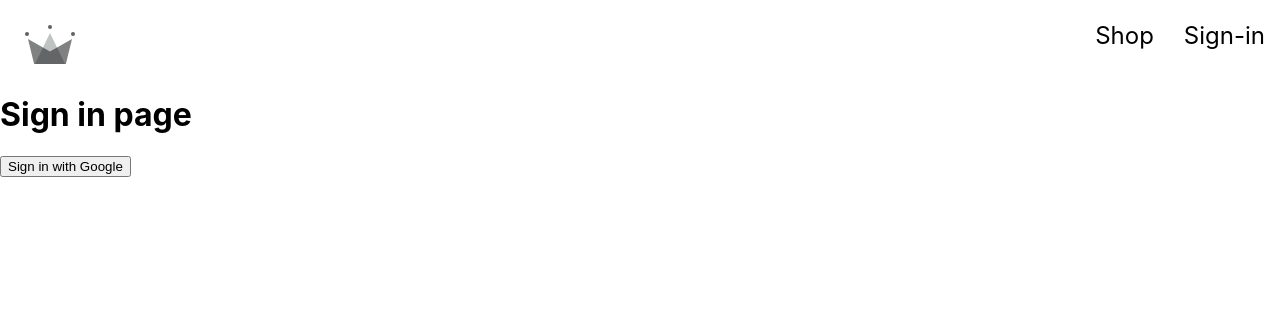
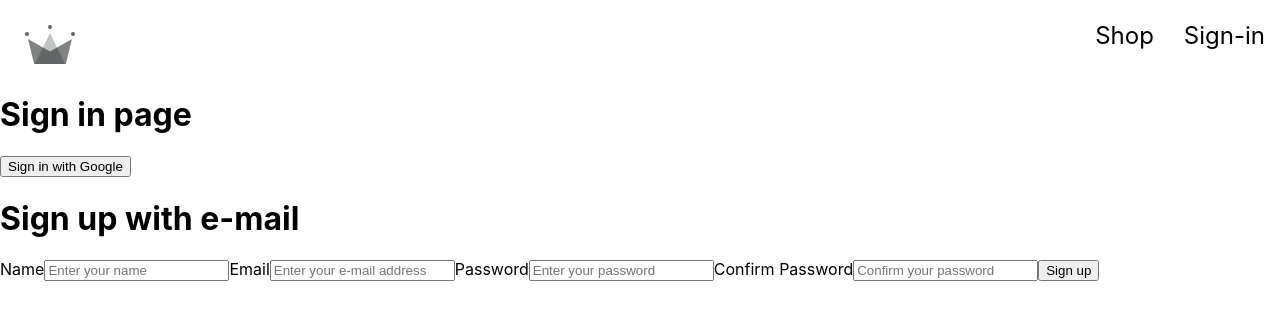
Before and after one commit to NewPhoneWhoDis/ecommerce-store, a React (Create React App) app: page /sign-in in a window 1280 px wide. Shown: the top 320 px of the page. Built offline with nearby package versions, Linux system fonts and the light colour scheme.

Commit message:
Initial Sign up form

```diff
--- /dev/null
+++ b/src/components/auth/sign-up-form/sign-up-form.component.jsx
@@ -0,0 +1,45 @@
+import { useState } from "react";
+
+const defaultFormField = {
+    name: "",
+    email: "",
+    password: "",
+    confirm_password: "",
+}
+
+const SignUpForm = () => {
+    const [formFields, setFormFields] = useState(defaultFormField);
+    const { name, email, password, confirm_password } = formFields;
+
+    console.log(formFields);
+    const handleChange = (e) =>     {
+        const { name, value } = e.target;
+        setFormFields({ ...formFields, [name]: value });
+    };
+    return (
+        <div>
+            <h1>Sign up with e-mail</h1>
+            <form onSubmit={() => {}}>
+                <label>Name</label>
+                <input type="text" name="name" placeholder="Enter your name"
+                value={name} required onChange={handleChange}/>
+
+                <label>Email</label>
+                <input type="text" name="email" placeholder="Enter your e-mail address"
+                value={email} required onChange={handleChange}/>
+
+                <label>Password</label>
+                <input type="password" name="password" placeholder="Enter your password"
+                value={password} required onChange={handleChange}/>
+
+                <label>Confirm Password</label>
+                <input type="password" name="confirm_password" placeholder="Confirm your password"
+                value={confirm_password} required onChange={handleChange}/>
+
+                <button type="submit">Sign up</button>
+            </form>
+        </div>
+    )
+}
+
+export default SignUpForm;
--- a/src/routes/sign-in/sign-in.jsx
+++ b/src/routes/sign-in/sign-in.jsx
@@ -2,18 +2,21 @@ import {
     signInWithGooglePopup,
     creatUserDocumentFromAuth
 } from "../../util/firebase.utils";
+import SignUpForm from "../../components/auth/sign-up-form/sign-up-form.component";
 
 const SignIn = () => {
     const logGoogleUser = async () => {
         const { user } = await signInWithGooglePopup();
         const userDocRef = await creatUserDocumentFromAuth(user)
     }
+
     return (
         <div>
             <h1>Sign in page</h1>
             <button onClick={logGoogleUser}>
                 Sign in with Google
             </button>
+            <SignUpForm />
         </div>
     )
 }
--- a/src/util/firebase.utils.js
+++ b/src/util/firebase.utils.js
@@ -29,9 +29,10 @@ googleProvider.setCustomParameters({
 });
 
 export const auth = getAuth();
+export const db = getFirestore();
+
 export const signInWithGooglePopup = () => signInWithPopup(auth, googleProvider);
-
-export const db = getFirestore();
+export const signInWithGoogleRedirect = () => signInWithRedirect(auth, googleProvider);
 
 export const creatUserDocumentFromAuth = async (userAuth) => {
     const userDocumentReference = doc(db, 'users', userAuth.uid);
```
Also changed, not shown: src/components/auth/example.jsx (added).
